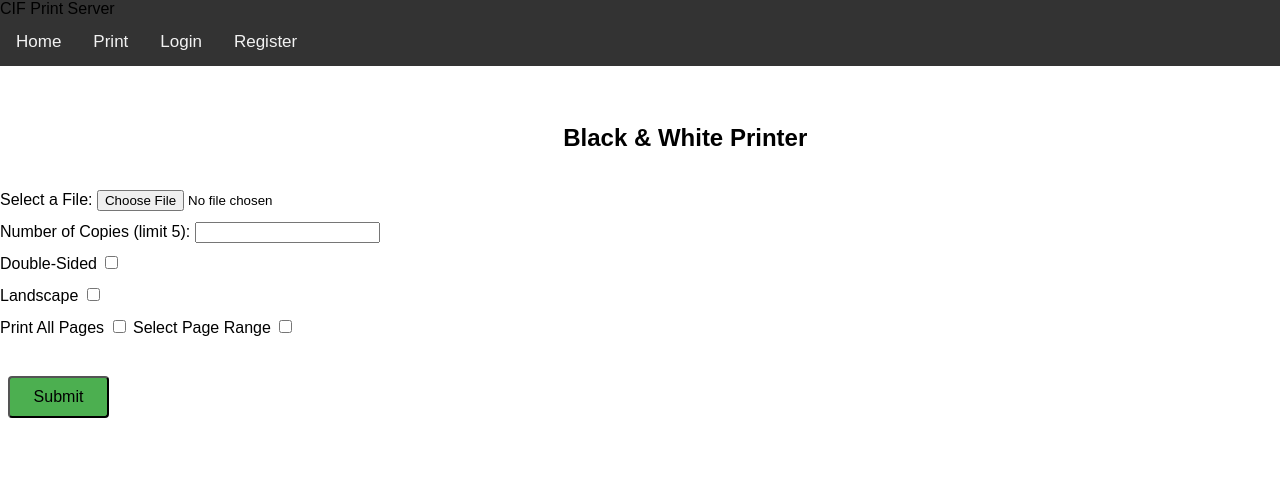
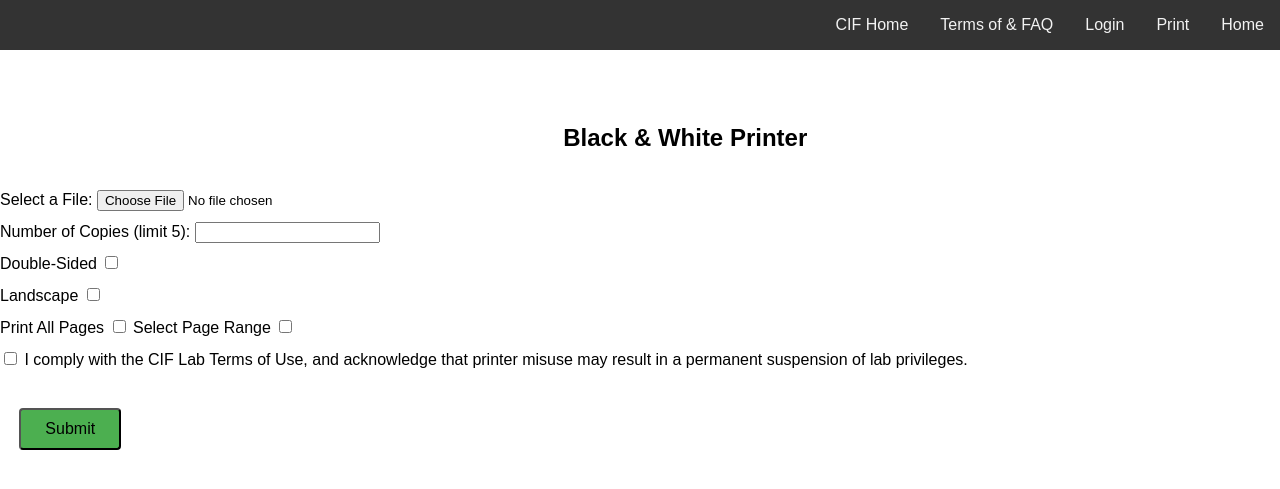
Before and after one commit to harrisemersyn/Print-Server, a Flask app: page /printbw in a window 1280 px wide. Shown: the top 489 px of the page. Run offline with Flask 2, Linux system fonts and the light colour scheme; parts of the project's set-up code (start-up, migrations or seed data) failed here and were passed over; some libraries are stand-ins or nearby versions.

Commit message:
nav bar set to righthand side

```diff
--- a/static/style.css
+++ b/static/style.css
@@ -18,12 +18,12 @@ body {
 
 /* Style the links inside the navigation bar */
 .topnav a {
-  float: left;
+  float: right;
   color: #f2f2f2;
   text-align: center;
-  padding: 14px 16px;
+  padding: 1em;
   text-decoration: none;
-  font-size: 17px;
+  font-size: 1em;
 }
 
 /* Change the color of links on hover */
--- a/templates/home.html
+++ b/templates/home.html
@@ -9,7 +9,7 @@
 <body>
     <div class="topnav">
         <a class="active" href="/">Home</a>
-        <a href="/print">Print</a>
+        <a href="/printerselection">Print</a>
         <a href="/login">Login</a>
         <a href="/termsofuseandfaq">Terms of & FAQ</a>
         <a href="cif.rochester.edu">CIF Home</a>
--- a/templates/login.html
+++ b/templates/login.html
@@ -9,7 +9,7 @@
 <body>
     <div class="topnav">
         <a href="/">Home</a>
-        <a href="/print">Print</a>
+        <a href="/printerselection">Print</a>
         <a class="active" href="/login">Login</a>
         <a href="/register">Register</a>
     </div>
--- a/templates/nav.html
+++ b/templates/nav.html
@@ -1,16 +1,7 @@
-<style>
-    div {
-        background-color: #333;
-        overflow: hidden;
-    }
-</style>
-
-<div>CIF Print Server</div>
-
-<div class="topnav" style="text-align: right">
+<div class="topnav">
     <a href="/">Home</a>
-    <a href="/print">Print</a>
+    <a href="/printerselection">Print</a>
     <a href="/login">Login</a>
-    <a href="/register">Register</a>
+    <a href="/termsofuseandfaq">Terms of & FAQ</a>
+    <a href="cif.rochester.edu">CIF Home</a>
 </div>
-</div>
--- a/templates/printbw.html
+++ b/templates/printbw.html
@@ -34,6 +34,11 @@
             <label for="pagerangebool">Select Page Range</label>
             <input type="checkbox" id="pagerangebool" name="pagerangebool">
             </br>
+
+            <input type="checkbox" id="acknowledgement" name="acknowledgement">
+            <label for="acknowledgement">I comply with the CIF Lab Terms of Use, and acknowledge that printer misuse may
+                result in a permanent suspension of lab privileges.</label>
+            </br>
             </br>
 
             <input type="submit" id="Print" name="Print" class="printbutton">
```
